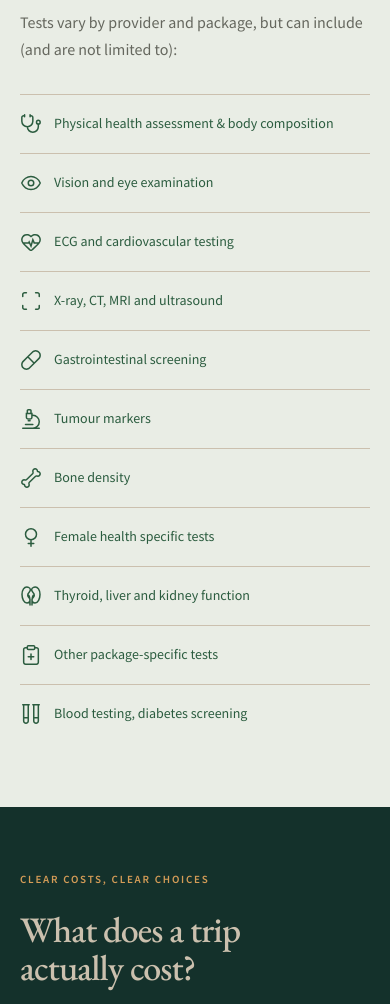
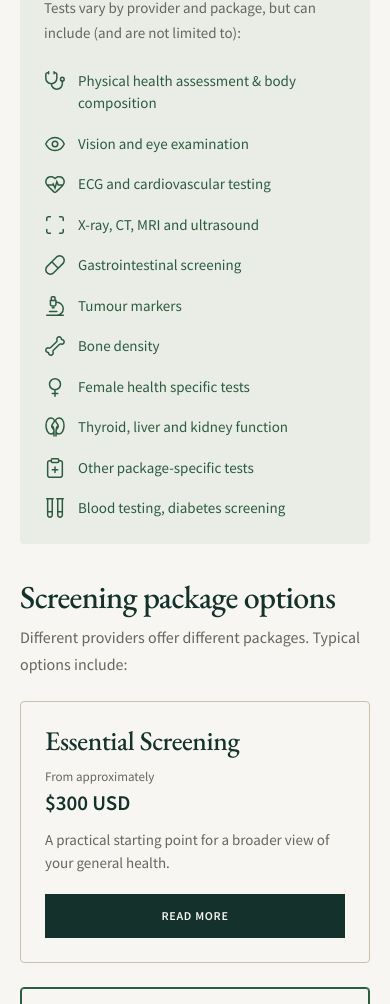
Before and after one commit to miiodesign/meridian-bridge, a React (Vite) app: page / in a window 390 px wide. Shown: the part 5479-6483 px from the top of the page. Built offline with nearby package versions, Linux system fonts and the light colour scheme.

Commit message:
Add expandable screening package options
Display Essential, Comprehensive, and Advanced screening packages beside the inclusion list with independent Read more controls, keyboard support, responsive spacing, and local Figma assets.

Co-Authored-By: Warp <agent@warp.dev>

```diff
--- a/src/components/meridian/CareSections.tsx
+++ b/src/components/meridian/CareSections.tsx
@@ -1,5 +1,6 @@
 import { ActionLink, FeatureGrid, Icon, SectionHeading } from './Shared'
 import { asset, comparisons, expectations, processSteps, providers, screeningTests } from './design'
+import { ScreeningPackages } from './ScreeningPackages'
 
 function CountryCell({ canada, wait, cost }: { canada?: boolean; wait: string; cost: string }) {
   return (
@@ -66,11 +67,14 @@ export function HealthScreening() {
   return (
     <section id="screening" className="mb-section mb-screening">
       <SectionHeading eyebrow="Understand your options" title="What is a complete health check?" />
-      <article className="mb-screening-card">
-        <h3>What can it include?</h3>
-        <p>Tests vary by provider and package, but can include (and are not limited to):</p>
-        <ul>{screeningTests.map(([icon, text]) => <li key={text}><Icon name={icon} /><span>{text}</span></li>)}</ul>
-      </article>
+      <div className="mb-screening-layout">
+        <article className="mb-screening-card">
+          <h3>What can it include?</h3>
+          <p>Tests vary by provider and package, but can include (and are not limited to):</p>
+          <ul>{screeningTests.map(([icon, text]) => <li key={text}><Icon name={icon} /><span>{text}</span></li>)}</ul>
+        </article>
+        <ScreeningPackages />
+      </div>
     </section>
   )
 }
--- /dev/null
+++ b/src/components/meridian/ScreeningPackages.tsx
@@ -0,0 +1,64 @@
+import { useId, useState } from 'react'
+import { Button } from '../ui/Button'
+import { Icon } from './Shared'
+import { screeningPackages, type ScreeningPackage } from './screeningPackageData'
+
+function ScreeningPackageCard({ screeningPackage }: { screeningPackage: ScreeningPackage }) {
+  const [expanded, setExpanded] = useState(false)
+  const id = useId()
+  const headingId = `${id}-heading`
+  const detailsId = `${id}-details`
+  return (
+    <article
+      className={`mb-screening-package${screeningPackage.popular ? ' mb-screening-package-popular' : ''}`}
+      data-package={screeningPackage.id}
+      aria-labelledby={headingId}
+      onKeyDown={event => {
+        if (event.key === 'Escape' && expanded) {
+          setExpanded(false)
+          event.currentTarget.querySelector('button')?.focus()
+        }
+      }}>
+      <div className="mb-package-badge-slot">
+        {screeningPackage.popular && <span className="mb-package-badge">Most popular</span>}
+      </div>
+      <div className="mb-package-overview">
+        <h4 id={headingId}>{screeningPackage.title}</h4>
+        <p className="mb-package-price"><span>From approximately</span><strong>{screeningPackage.price}</strong></p>
+        <p className="mb-package-summary">{screeningPackage.summary}</p>
+      </div>
+      <div className="mb-package-details" id={detailsId} hidden={!expanded}>
+        <ul>
+          {screeningPackage.inclusions.map(inclusion => (
+            <li key={inclusion}><Icon name={screeningPackage.checkIcon} /><span>{inclusion}</span></li>
+          ))}
+        </ul>
+        <p>{screeningPackage.description}</p>
+      </div>
+      <Button
+        className="mb-package-toggle"
+        aria-expanded={expanded}
+        aria-controls={detailsId}
+        aria-label={`${expanded ? 'Read less' : 'Read more'} about ${screeningPackage.title}`}
+        onClick={() => setExpanded(value => !value)}>
+        {expanded ? 'Read less' : 'Read more'}
+      </Button>
+    </article>
+  )
+}
+
+export function ScreeningPackages() {
+  const headingId = useId()
+  return (
+    <section className="mb-package-options" aria-labelledby={headingId}>
+      <div className="mb-package-introduction">
+        <h3 id={headingId}>Screening package options</h3>
+        <p>Different providers offer different packages. Typical options include:</p>
+      </div>
+      <div className="mb-package-grid">
+        {screeningPackages.map(screeningPackage => <ScreeningPackageCard key={screeningPackage.id} screeningPackage={screeningPackage} />)}
+      </div>
+      <p className="mb-package-note">Package contents and prices vary by provider. These are illustrative options, not a personalized medical recommendation. Confirm test suitability with a qualified clinician and request a quote before booking. Meridian Bridge’s facilitation fee is separate.</p>
+    </section>
+  )
+}
--- /dev/null
+++ b/src/components/meridian/screeningPackageData.ts
@@ -0,0 +1,52 @@
+export const screeningPackages = [
+  {
+    id: 'essential',
+    title: 'Essential Screening',
+    price: '$300 USD',
+    summary: 'A practical starting point for a broader view of your general health.',
+    popular: false,
+    checkIcon: '565d9.svg',
+    inclusions: [
+      'Physical assessment',
+      'Blood testing',
+      'Basic imaging (e.g. ultrasound)',
+      'Common screening items',
+    ],
+    description: 'Often chosen by younger adults, first-time screeners or anyone taking a proactive step for their health.',
+  },
+  {
+    id: 'comprehensive',
+    title: 'Comprehensive Screening',
+    price: '$600 – $1,000 USD',
+    summary: 'A more extensive view across multiple areas of health.',
+    popular: true,
+    checkIcon: '565d9.svg',
+    inclusions: [
+      'Expanded blood testing',
+      'Multiple imaging tests (e.g. CT, MRI)',
+      'Cardiovascular and metabolic health',
+      'Tumour marker panels',
+      'Gastrointestinal screening',
+      'Male or female specific tests',
+    ],
+    description: 'Often considered by people in mid-life and beyond, or anyone looking for a thorough preventive screening experience.',
+  },
+  {
+    id: 'advanced',
+    title: 'Advanced / Specialized',
+    price: '$1,000+ USD',
+    summary: 'Comprehensive screening plus additional areas of focus.',
+    popular: false,
+    checkIcon: '69591.svg',
+    inclusions: [
+      'MRI and advanced imaging',
+      'Deeper cardiovascular testing',
+      'Specialized organ screening',
+      'Additional tumour markers',
+      'Consultations (provider-dependent)',
+    ],
+    description: 'Suitable for those who want more detailed diagnostics or have specific areas of concern.',
+  },
+] as const
+
+export type ScreeningPackage = typeof screeningPackages[number]
--- a/src/components/meridian/useScrollReveal.ts
+++ b/src/components/meridian/useScrollReveal.ts
@@ -6,6 +6,8 @@ const revealTargets = [
   '.mb-steps > article',
   '.mb-travel',
   '.mb-screening-card',
+  '.mb-package-introduction',
+  '.mb-screening-package',
   '.mb-pricing-card',
   '.mb-provider-cards > article',
   '.mb-expectations',
--- a/src/pages/MeridianBridgePage.tsx
+++ b/src/pages/MeridianBridgePage.tsx
@@ -6,6 +6,7 @@ import { AboutAndQuestions, SiteFooter } from '../components/meridian/AboutConta
 import { useScrollReveal } from '../components/meridian/useScrollReveal'
 import './MeridianBridge.css'
 import './MeridianEditorial.css'
+import './ScreeningPackages.css'
 
 export function MeridianBridgePage() {
   const pageRef = useRef<HTMLDivElement>(null)
--- /dev/null
+++ b/src/pages/ScreeningPackages.css
@@ -0,0 +1,98 @@
+.meridian .mb-screening {
+  display: block;
+  background: var(--mb-paper);
+}
+.meridian .mb-screening > .mb-section-heading {
+  position: static;
+  max-width: none;
+}
+.meridian .mb-screening-layout {
+  display: grid;
+  grid-template-columns: minmax(280px, .85fr) minmax(0, 2.15fr);
+  align-items: start;
+  gap: 48px;
+  margin-top: 48px;
+}
+.meridian .mb-screening-layout > .mb-screening-card {
+  width: auto;
+  min-width: 0;
+  margin: 0;
+  padding: 28px;
+  border: 0;
+  border-radius: 4px;
+  background: var(--mb-pale);
+}
+.meridian .mb-screening-layout .mb-screening-card h3 { font-size: 28px; }
+.meridian .mb-screening-layout .mb-screening-card > p { font-size: 15px; }
+.meridian .mb-screening-layout .mb-screening-card ul { grid-template-columns: 1fr; gap: 16px; margin-top: 24px; }
+.meridian .mb-screening-layout .mb-screening-card li { padding: 0; border: 0; font-size: 15px; }
+.meridian .mb-package-options { min-width: 0; }
+.meridian .mb-package-introduction { display: grid; gap: 10px; margin: 12px 0 32px; }
+.meridian .mb-package-introduction h3 { font: 500 32px/1.08 var(--mb-serif); letter-spacing: -.02em; }
+.meridian .mb-package-introduction > p { font-size: 16px; color: var(--mb-muted); }
+.meridian .mb-package-grid { display: grid; grid-template-columns: repeat(3, minmax(0, 1fr)); align-items: start; gap: 20px; }
+.meridian .mb-screening-package {
+  display: flex;
+  flex-direction: column;
+  align-items: stretch;
+  gap: 20px;
+  min-height: 380px;
+  min-width: 0;
+  padding: 24px;
+  border: 1px solid var(--mb-sand);
+  border-radius: 4px;
+  background: var(--mb-paper);
+}
+.meridian .mb-screening-package-popular { border-color: var(--mb-jade); box-shadow: inset 0 0 0 1px var(--mb-jade); }
+.meridian .mb-package-badge-slot { min-height: 22px; display: flex; align-items: start; }
+.meridian .mb-package-badge { display: inline-block; padding: 4px 8px; background: var(--mb-evergreen); color: var(--mb-paper); font-size: 10px; line-height: 1.4; font-weight: 600; letter-spacing: .04em; text-transform: uppercase; }
+.meridian .mb-package-overview { display: grid; gap: 12px; }
+.meridian .mb-package-overview h4 { min-height: 59px; margin: 0; font: 500 27px/1.08 var(--mb-serif); letter-spacing: -.015em; overflow-wrap: break-word; }
+.meridian .mb-package-price { display: grid; gap: 2px; min-height: 48px; }
+.meridian .mb-package-price > span { font-size: 13px; line-height: 1.5; color: var(--mb-muted); }
+.meridian .mb-package-price > strong { font-size: 21px; font-weight: 600; line-height: 1.3; color: var(--mb-evergreen); }
+.meridian .mb-package-summary { min-height: 72px; font-size: 15px; color: var(--mb-muted); line-height: 1.55; }
+.meridian .mb-package-details { display: grid; gap: 24px; padding-top: 22px; border-top: var(--mb-rule); }
+.meridian .mb-package-details[hidden] { display: none; }
+.meridian .mb-package-details ul { display: grid; gap: 12px; list-style: none; margin: 0; padding: 0; }
+.meridian .mb-package-details li { display: flex; align-items: start; gap: 10px; color: var(--mb-muted); font-size: 15px; line-height: 1.5; }
+.meridian .mb-package-details li > .mb-icon { margin-top: 3px; }
+.meridian .mb-package-details > p { color: var(--mb-muted); font-size: 14px; line-height: 1.6; }
+.meridian .mb-package-toggle.button {
+  align-self: center;
+  justify-content: center;
+  min-height: 44px;
+  margin: auto 0 0;
+  padding: 12px 20px;
+  border: 1px solid var(--mb-evergreen);
+  border-radius: 0;
+  background: var(--mb-evergreen);
+  color: var(--mb-paper);
+  font: 600 12px/1.4 'Source Sans Pro', sans-serif;
+  letter-spacing: .06em;
+  text-transform: uppercase;
+}
+.meridian .mb-package-toggle.button:is(:hover, :focus-visible) { background: var(--mb-jade); border-color: var(--mb-jade); color: var(--mb-paper); }
+.meridian .mb-package-note { max-width: 760px; margin-top: 24px; color: var(--mb-muted); font-size: 12px; line-height: 1.6; }
+@media (max-width: 1200px) {
+  .meridian .mb-screening-layout { grid-template-columns: 1fr; gap: 40px; }
+  .meridian .mb-screening-layout .mb-screening-card ul { grid-template-columns: repeat(2, minmax(0, 1fr)); gap: 18px 32px; }
+  .meridian .mb-package-introduction { margin-top: 0; }
+}
+@media (max-width: 760px) {
+  .meridian .mb-screening-layout { margin-top: 32px; gap: 36px; }
+  .meridian .mb-screening-layout > .mb-screening-card { padding: 24px; }
+  .meridian .mb-package-grid { grid-template-columns: 1fr; gap: 24px; }
+  .meridian .mb-screening-package { min-height: 0; padding: 28px; gap: 20px; }
+  .meridian .mb-package-overview h4, .meridian .mb-package-price, .meridian .mb-package-summary { min-height: 0; }
+  .meridian .mb-package-badge-slot:empty { display: none; }
+  .meridian .mb-package-toggle.button { align-self: stretch; }
+  .meridian .mb-package-introduction { margin-bottom: 24px; }
+}
+@media (max-width: 480px) {
+  .meridian .mb-screening-layout .mb-screening-card ul { grid-template-columns: 1fr; }
+  .meridian .mb-screening-package { padding: 24px; }
+}
+@media (prefers-reduced-motion: no-preference) {
+  .meridian .mb-package-toggle.button { transition: background-color 200ms ease, border-color 200ms ease; }
+}
```
Also changed, not shown: public/meridian/565d9.svg (added), public/meridian/69591.svg (added).
